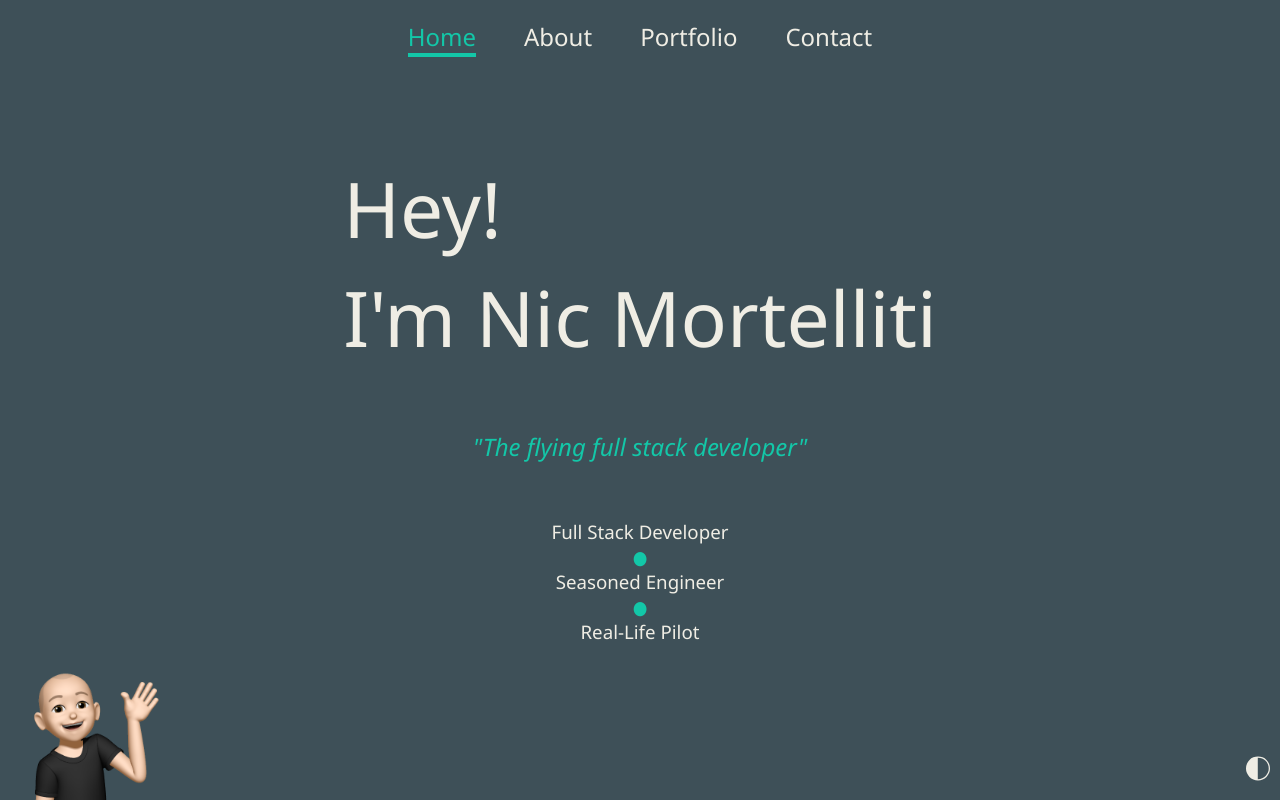
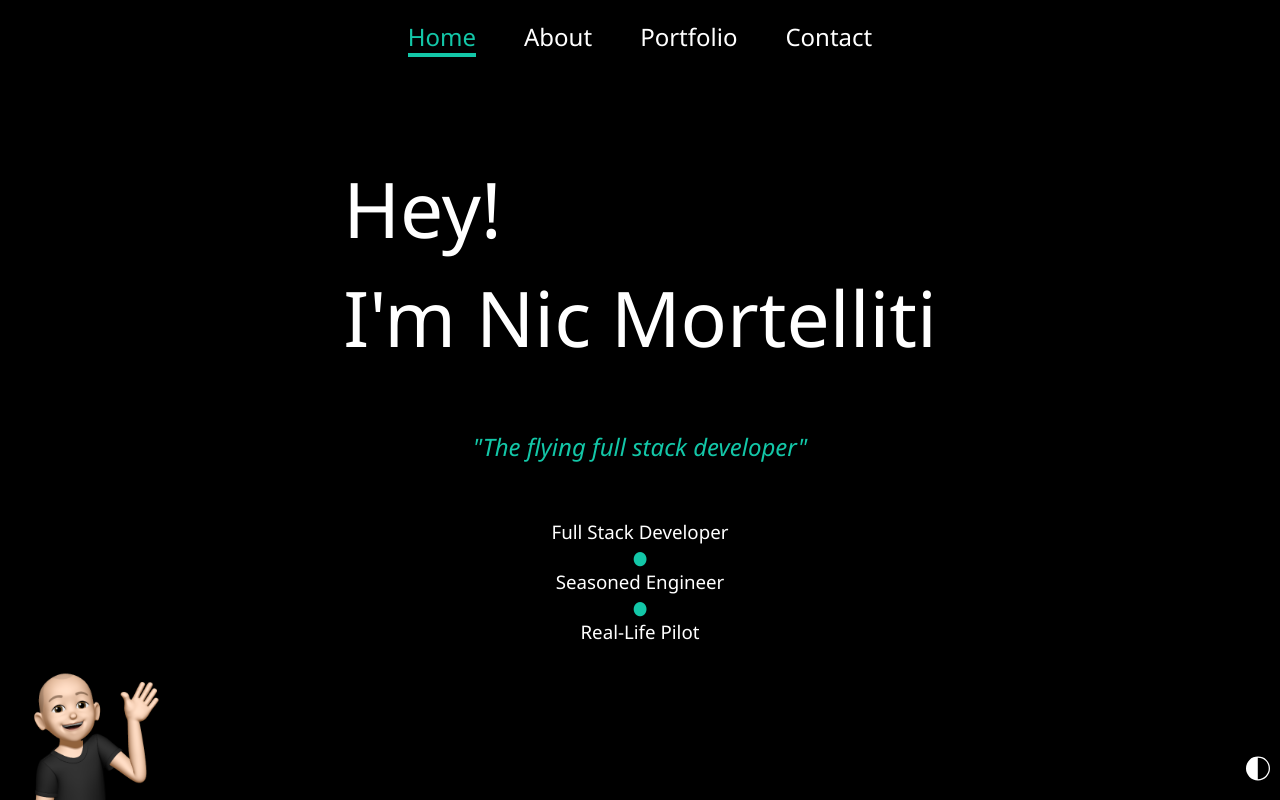
Before and after one commit to NicMortelliti/portfolio, a React (Create React App) app: page /#/ in a window 1280 px wide. Built offline with nearby package versions, Linux system fonts and the light colour scheme.

Commit message:
add env variable support

```diff
--- a/src/components/styles/Theme.js
+++ b/src/components/styles/Theme.js
@@ -1,6 +1,6 @@
-const dark = '#3E5058';
-const light = '#EFEDE4';
-const accent = '#13c7a8';
+const dark = process.env.THEME_DARK || '#000';
+const light = process.env.THEME_LIGHT || '#fff';
+const accent = process.env.THEME_ACCENT || '#13c7a8';
 
 const appSettings = {
   mobileWidthLimit: '700px',
```
